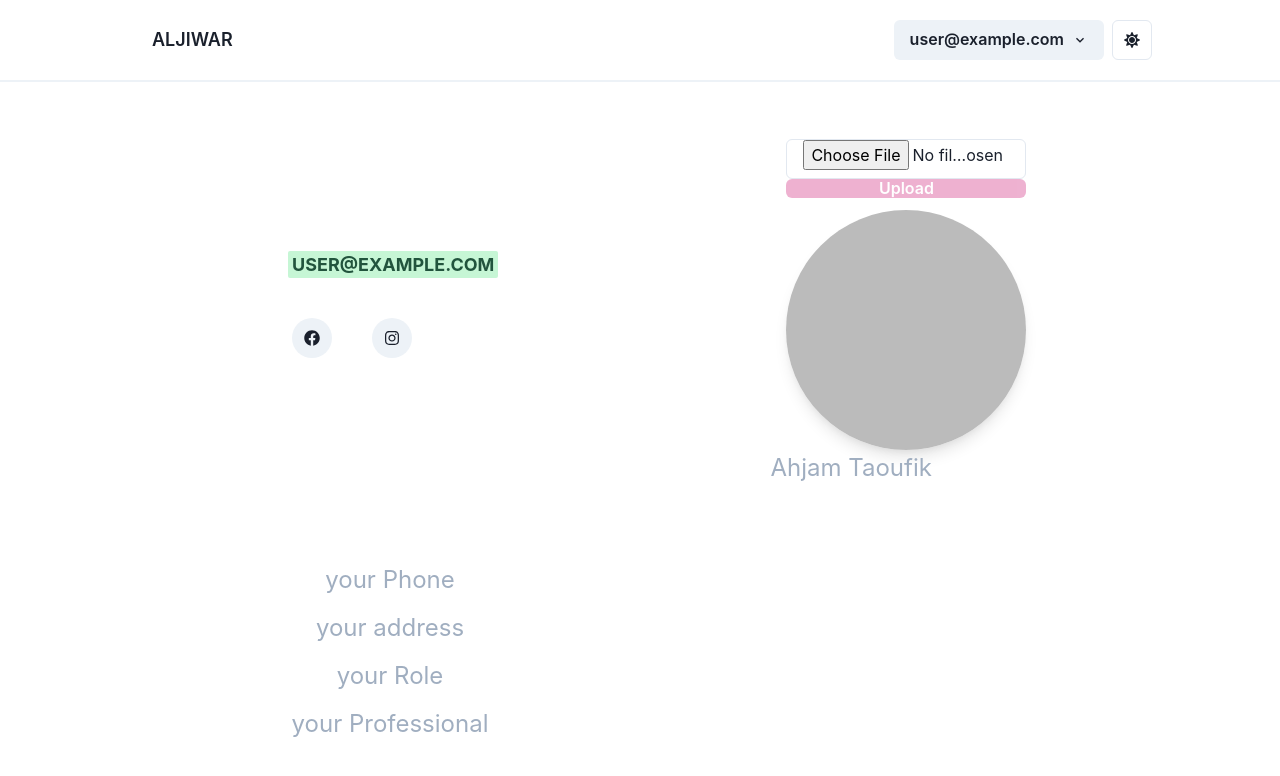
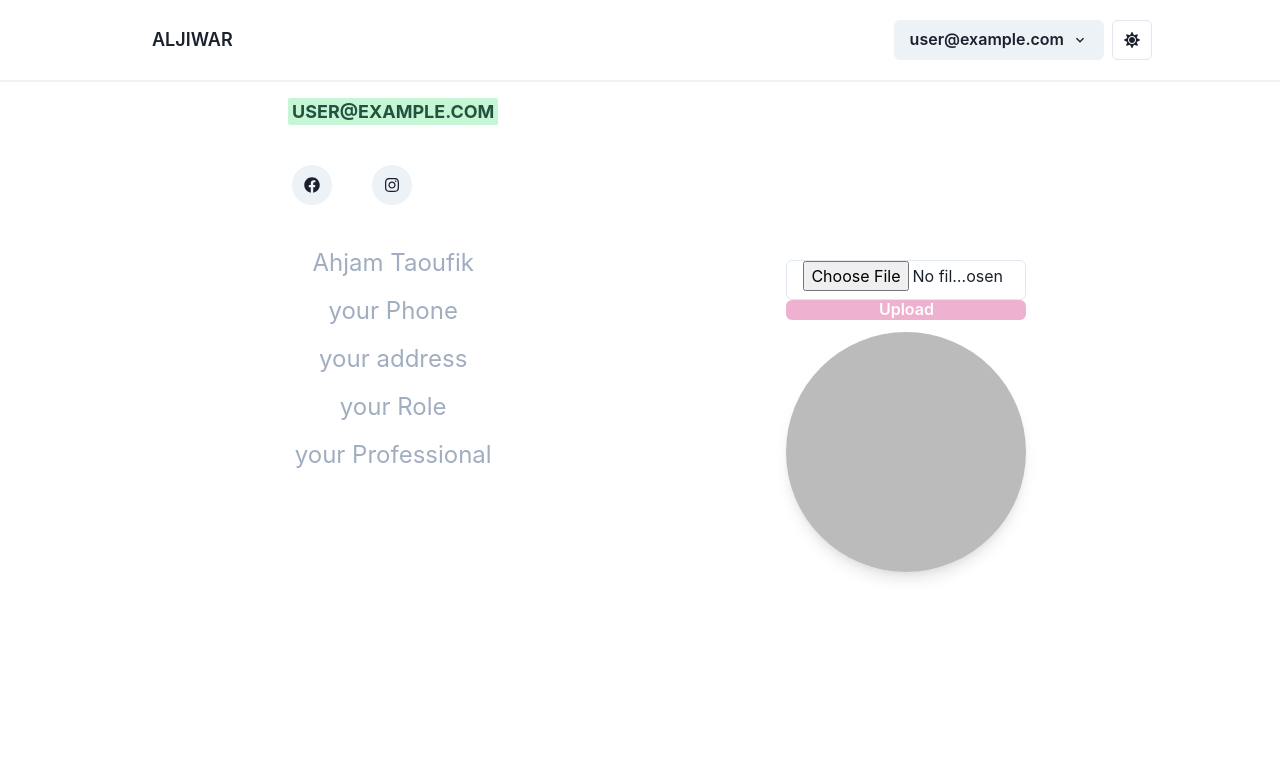
Before and after one commit to ahjam-taoufik/aljiwar-frontend01, a React (Create React App) app: page /profile in a window 1280 px wide. Shown: the top 776 px of the page. Built offline with nearby package versions, Linux system fonts and the light colour scheme; no server answers; sample sign-in values are in the browser's storage.

Commit message:
fix problem photo up

```diff
--- a/src/pages/Profilepage.jsx
+++ b/src/pages/Profilepage.jsx
@@ -18,7 +18,8 @@ import {
   Button,
   Input,
   FormControl,
-  FormLabel
+  FormLabel,
+  Spacer
 } from "@chakra-ui/react";
 //import { Card } from '../components/Card'
 import { useAuth,upload } from "../contexts/AuthContext";
@@ -62,45 +63,53 @@ export default function Profilepage() {
     <Layout>
       <Flex
         direction={isNotSmallerScreen ? "row" : "column"}
-        w="100%"
-        maxWidth={{ base: "100vh", md: "13vh", lg: "13vh", xl: "130vh" }}
+        // w="100%"
+        // maxWidth={{ base: "10vh", md: "13vh", lg: "13vh", xl: "13vh" }}
       >
-        <Box alignSelf="center" px="32" py="10">
-          <Badge colorScheme="green" fontSize="lg" mx={4}>
+        <Box
+         alignSelf="center" px="32" mb="40"
+         >
+          <Badge colorScheme="green" fontSize="lg"  mx={4}>
             {currentUser.email}
           </Badge>
           <IconButton icon={<FaFacebook />} isRound="true" mx="5" my="10" onClick={
             ()=>window.open("https://www.facebook.com/")
           } ></IconButton>
           <IconButton icon={<FaInstagram />} isRound="true" mx="5" my="10"></IconButton>
+          <Text fontSize="2xl" color="gray.400"  align="center">
+            Ahjam Taoufik
+          </Text>
+          <Text fontSize="2xl" color="gray.400" align="center"   my="3">
+            your Phone
+          </Text>
+          <Text fontSize="2xl" color="gray.400" align="center"  my="3">
+              your address
+          </Text>
+
+          <Text fontSize="2xl" color="gray.400" align="center"  my="3">
+              your Role
+          </Text>
+
+          <Text fontSize="2xl" color="gray.400" align="center"  my="3">
+              your Professional
+          </Text>
+
         </Box>
 
         <Box alignSelf="center" px="32" py="16">
-          <Flex direction={isNotSmallerScreen ? "row" : "column"} mt={8}>
+
             <Flex
               rounded="xl"
               direction="column"
-              mt={4}
+              mt={40}
 
               ml={isNotSmallerScreen ? 4 : 0}
               h="30vh"
               w="30vh"
               justify="flex-end"
             >
-              {/* <Circle
-                position="absolute"
-                bg="blue.500"
-                opacity="0.1"
-                w="300px"
-                h="300px"
-                alignSelf={isNotSmallerScreen ? "flex-end" : "center"}
-                mt="5"
-              /> */}
   {/* // ========image===============            */}
-
-
-
-             <FormControl id="Fname" >
+             <FormControl id="Fname"  >
               <Input
                 name="imageUpload"
                 type="file"
@@ -109,7 +118,6 @@ export default function Profilepage() {
                // required
               />
             </FormControl>
-
             <Button
               disabled={!photo}
               isLoading={loading }
@@ -127,40 +135,10 @@ export default function Profilepage() {
                     mb={isNotSmallerScreen ? "0" : "12"} borderRadius='50%'
                     backgroundColor="transparent" boxShadow="lg"
                     boxSize="300px" src={photoURL} />
-
-
-
-
-
   {/* // ===========image============            */}
-
             </Flex>
-          </Flex>
-
-          <Text fontSize="2xl" color="gray.400"  align={isNotSmallerScreen ? "left" : "center"}>
-            Ahjam Taoufik
-          </Text>
         </Box>
-
       </Flex>
-
-      <Box mr={isNotSmallerScreen ? "500" : ""}>
-      <Text fontSize="2xl" color="gray.400" align="center"   my="3">
-            your Phone
-      </Text>
-      <Text fontSize="2xl" color="gray.400" align="center"  my="3">
-           your address
-      </Text>
-
-      <Text fontSize="2xl" color="gray.400" align="center"  my="3">
-           your Role
-      </Text>
-
-      <Text fontSize="2xl" color="gray.400" align="center"  my="3">
-           your Professional
-      </Text>
-      </Box>
-
     </Layout>
   );
 
```
